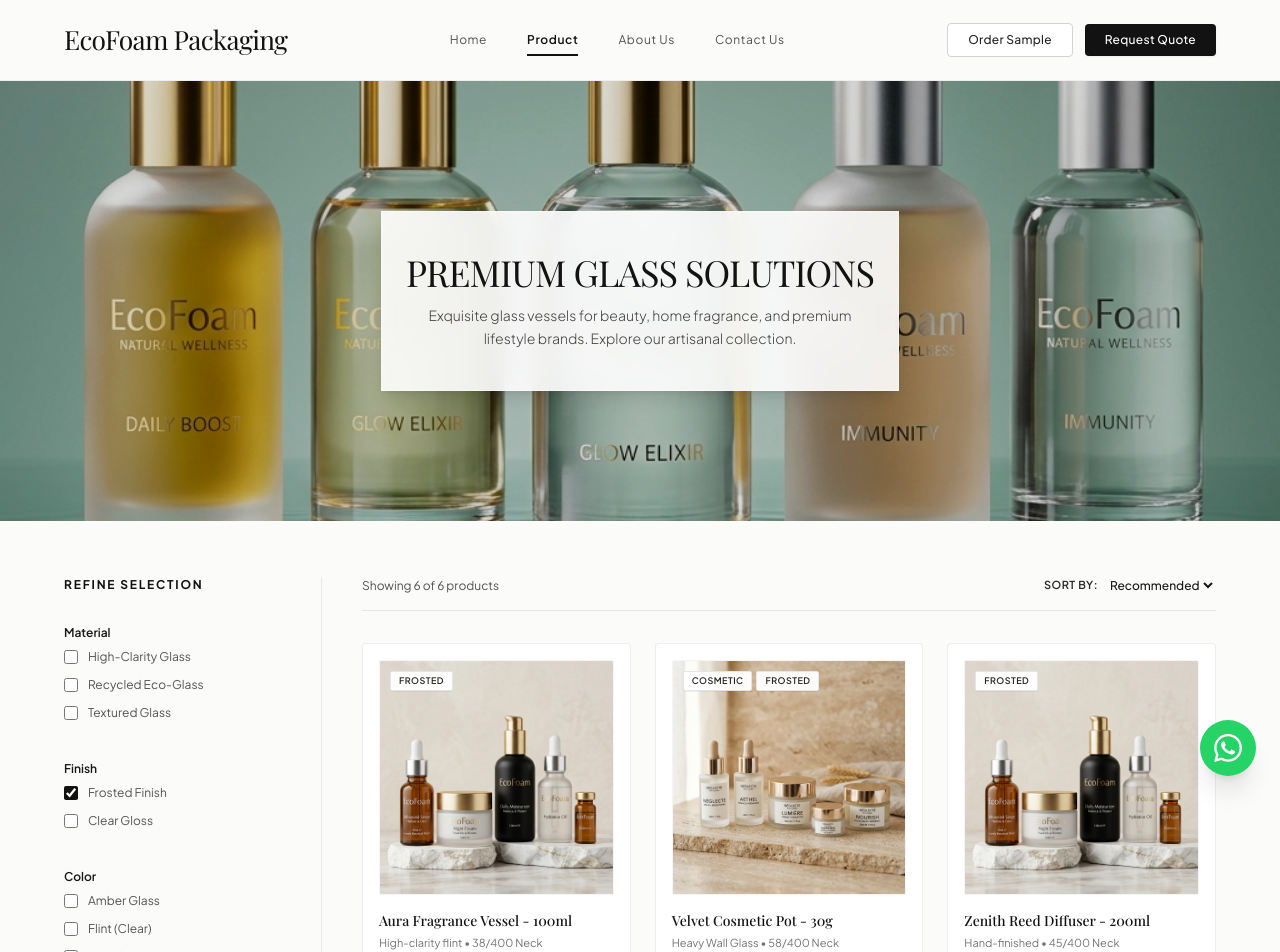
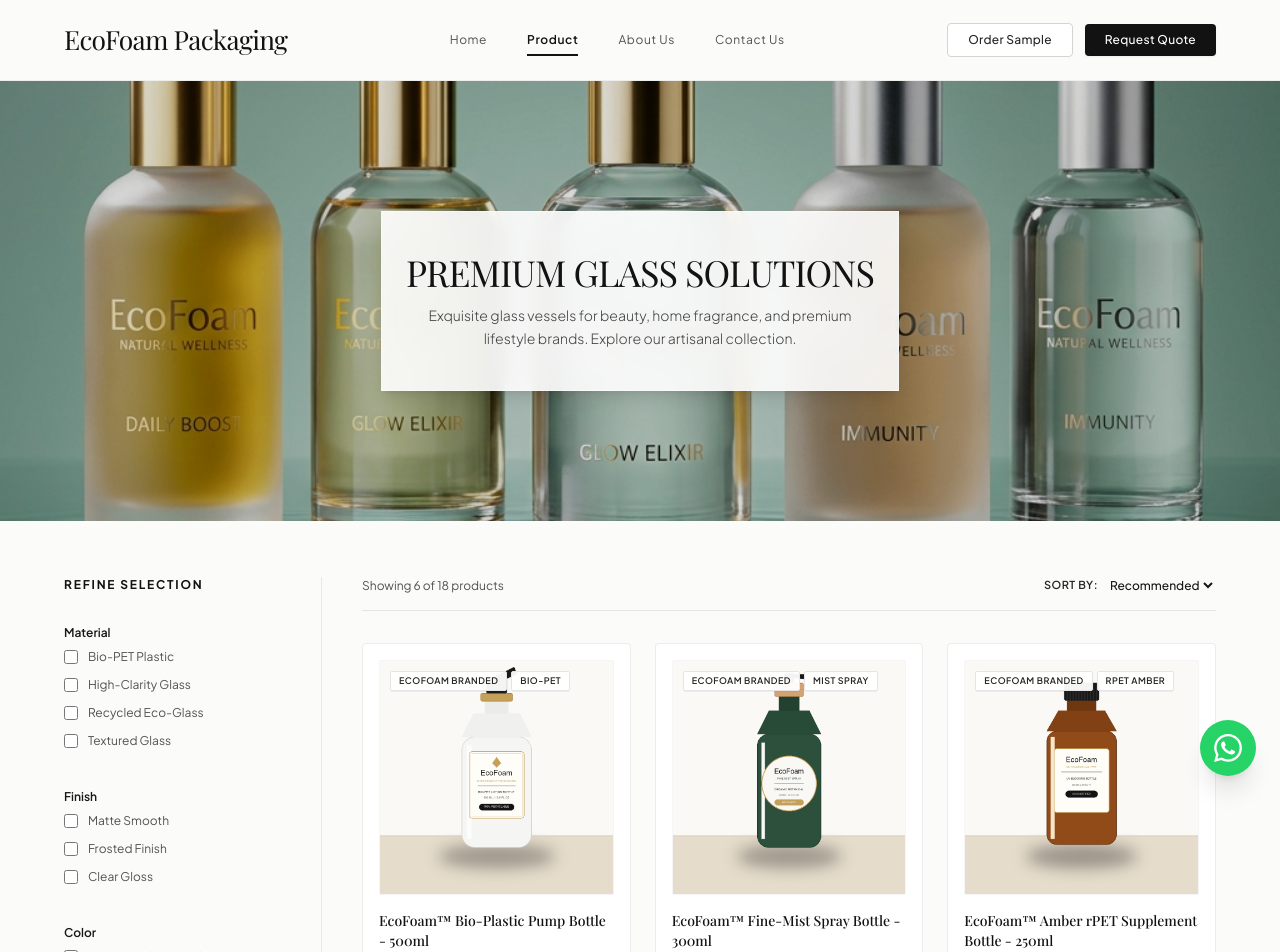
Before and after one commit to ecofoampackaging-byte/EcoFoam-Packaging, a Next.js app: page /products in a window 1280 px wide. Shown: the top 952 px of the page. Built offline with nearby package versions, Linux system fonts and the light colour scheme; a web font is replaced by a local one.

Commit message:
Fix initial filter state to display all 18 products across pages 1, 2, and 3

```diff
--- a/src/app/products/page.tsx
+++ b/src/app/products/page.tsx
@@ -19,7 +19,7 @@
   const [selectedProductTitle, setSelectedProductTitle] = useState<string | undefined>(undefined);
 
   const [selectedMaterials, setSelectedMaterials] = useState<string[]>([]);
-  const [selectedFinishes, setSelectedFinishes] = useState<string[]>(["Frosted Finish"]);
+  const [selectedFinishes, setSelectedFinishes] = useState<string[]>([]);
   const [selectedColors, setSelectedColors] = useState<string[]>([]);
   const [sortBy, setSortBy] = useState("Recommended");
   const [currentPage, setCurrentPage] = useState(1);
@@ -114,7 +114,7 @@
                   <h4 className="font-sans font-semibold text-xs text-neutral-900 mb-2">
                     Material
                   </h4>
-                  {["High-Clarity Glass", "Recycled Eco-Glass", "Textured Glass"].map((mat) => (
+                  {["Bio-PET Plastic", "High-Clarity Glass", "Recycled Eco-Glass", "Textured Glass"].map((mat) => (
                     <label
                       key={mat}
                       className="flex items-center space-x-2.5 text-xs text-neutral-600 hover:text-neutral-900 cursor-pointer"
@@ -134,7 +134,7 @@
                   <h4 className="font-sans font-semibold text-xs text-neutral-900 mb-2">
                     Finish
                   </h4>
-                  {["Frosted Finish", "Clear Gloss"].map((fin) => (
+                  {["Matte Smooth", "Frosted Finish", "Clear Gloss"].map((fin) => (
                     <label
                       key={fin}
                       className="flex items-center space-x-2.5 text-xs text-neutral-600 hover:text-neutral-900 cursor-pointer"
@@ -154,7 +154,7 @@
                   <h4 className="font-sans font-semibold text-xs text-neutral-900 mb-2">
                     Color
                   </h4>
-                  {["Amber Glass", "Flint (Clear)", "Cobalt Blue"].map((col) => (
+                  {["Opaque White / Amber", "Amber Glass", "Flint (Clear)", "Clear / Green / Amber"].map((col) => (
                     <label
                       key={col}
                       className="flex items-center space-x-2.5 text-xs text-neutral-600 hover:text-neutral-900 cursor-pointer"
```
